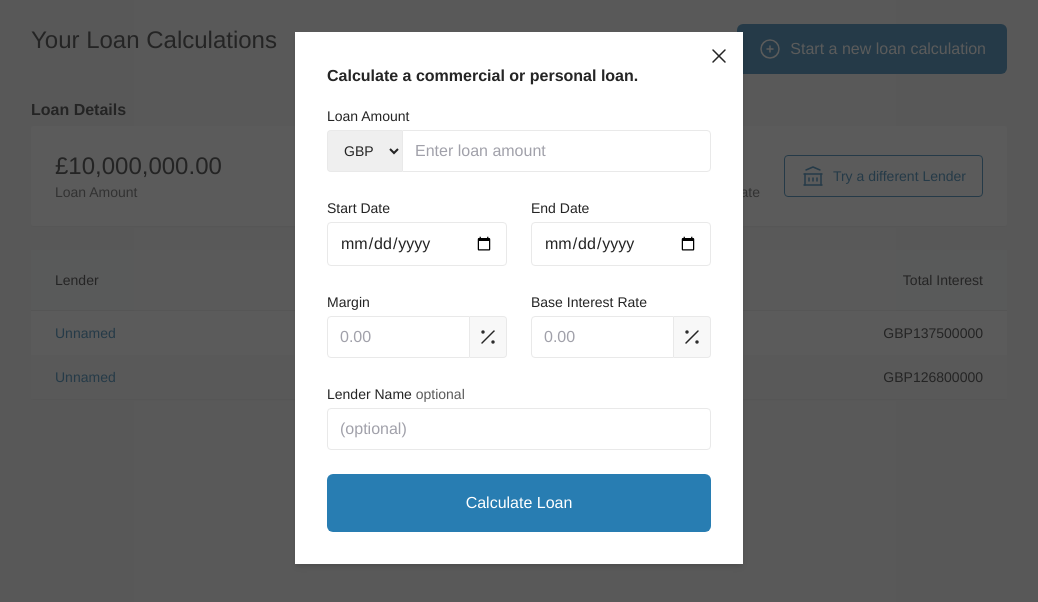
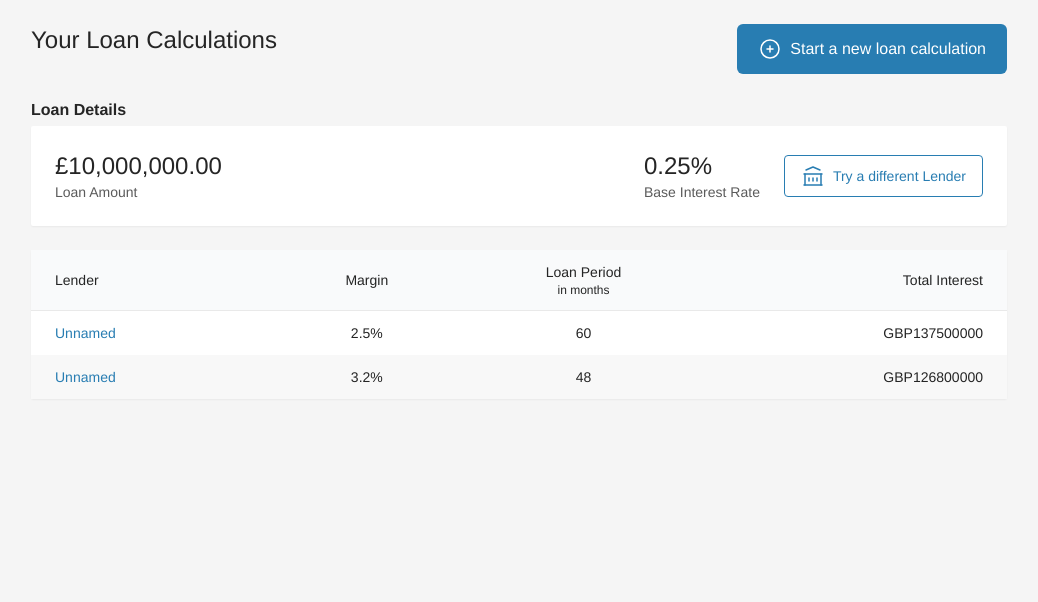
Before and after one commit to functionfirst/loan-calc, a Vue app: page / in a window 1280 px wide. Shown: the top 602 px of the page, without its empty margins (121-1159 px from the left). Built offline with nearby package versions, Linux system fonts and the light colour scheme.

Commit message:
Add composable for controlling modal state
Allows us to trigger opening of the modal for each of our 3 actions

```diff
--- a/src/components/DifferentLenderButton.vue
+++ b/src/components/DifferentLenderButton.vue
@@ -1,5 +1,5 @@
 <template>
-  <SecondaryButton>
+  <SecondaryButton @click="setIsOpen(true)">
     <IconBank class="h-6 w-6" />
     Try a different Lender
   </SecondaryButton>
@@ -7,6 +7,7 @@
 
 <script lang="ts">
 import { defineComponent } from 'vue'
+import useModal from '@/composables/useModal'
 import IconBank from '@/components/IconBank.vue'
 import SecondaryButton from '@/components/SecondaryButton.vue'
 
@@ -14,6 +15,14 @@ export default defineComponent({
   components: {
     IconBank,
     SecondaryButton
+  },
+
+  setup () {
+    const { setIsOpen } = useModal()
+
+    return {
+      setIsOpen
+    }
   }
 })
 </script>
--- a/src/components/Modal.vue
+++ b/src/components/Modal.vue
@@ -8,12 +8,12 @@
     leave-to-class="opacity-0 -translate-y-12"
   >
     <div
-      v-show="open"
+      v-show="isOpen"
       class="fixed bg-white p-6 md:p-8 shadow-md max-w-md z-50 inset-x-0 top-0 md:top-8 m-auto max-h-screen overflow-auto"
     >
       <button
         class="h-12 w-12 flex items-center justify-center -mt-6 md:-mt-8 float-right -mr-6 md:-mr-8"
-        @click="open = false"
+        @click="setIsOpen(false)"
       >
         <IconX class="h-6  w-6" />
       </button>
@@ -29,16 +29,17 @@
     leave-to-class="opacity-0"
   >
     <div
-      v-show="open"
-      class="bg-black fixed inset-0 z-40 bg-opacity-75"
-      @click="open = false"
+      v-show="isOpen"
+      class="bg-black cursor-pointer fixed inset-0 z-40 bg-opacity-75"
+      @click="setIsOpen(false)"
     />
   </transition>
 </template>
 
 <script lang="ts">
-import { defineComponent, ref } from 'vue'
+import { defineComponent } from 'vue'
 import IconX from '@/components/IconX.vue'
+import useModal from '@/composables/useModal'
 
 export default defineComponent({
   components: {
@@ -46,10 +47,11 @@ export default defineComponent({
   },
 
   setup () {
-    const open = ref(true)
+    const { setIsOpen, isOpen } = useModal()
 
     return {
-      open
+      setIsOpen,
+      isOpen
     }
   }
 })
--- a/src/components/StartLoanButton.vue
+++ b/src/components/StartLoanButton.vue
@@ -1,5 +1,8 @@
 <template>
-  <PrimaryButton size="lg">
+  <PrimaryButton
+    size="lg"
+    @click="setIsOpen(true)"
+  >
     <IconCirclePlus class="h-6 w-6" />
     Start a new loan calculation
   </PrimaryButton>
@@ -7,6 +10,7 @@
 
 <script lang="ts">
 import { defineComponent } from 'vue'
+import useModal from '@/composables/useModal'
 import IconCirclePlus from '@/components/IconCirclePlus.vue'
 import PrimaryButton from '@/components/PrimaryButton.vue'
 
@@ -14,6 +18,14 @@ export default defineComponent({
   components: {
     IconCirclePlus,
     PrimaryButton
+  },
+
+  setup () {
+    const { setIsOpen } = useModal()
+
+    return {
+      setIsOpen
+    }
   }
 })
 </script>
--- /dev/null
+++ b/src/composables/useModal.ts
@@ -0,0 +1,19 @@
+import { readonly, ref, Ref } from 'vue'
+
+interface IUseModal {
+  setIsOpen: (value: boolean) => void,
+  isOpen: Readonly<Ref<boolean>>
+}
+
+const isOpen = ref(false)
+
+const setIsOpen = (value: boolean) => {
+  isOpen.value = value
+}
+
+export default function useModal (): IUseModal {
+  return {
+    setIsOpen,
+    isOpen: readonly(isOpen)
+  }
+}
--- a/src/views/Loan.vue
+++ b/src/views/Loan.vue
@@ -44,7 +44,10 @@
       </DescriptionList>
 
       <div class="col-span-2 md:col-span-1">
-        <SecondaryButton class="mx-auto md:mx-0 justify-center">
+        <SecondaryButton
+          class="mx-auto md:mx-0 justify-center"
+          @click="setIsOpen(true)"
+        >
           <IconPencil class="h-6 w-6" />
           Edit Loan Details
         </SecondaryButton>
@@ -109,6 +112,7 @@
 
 <script lang="ts">
 import { defineComponent, reactive, toRefs } from 'vue'
+import useModal from '@/composables/useModal'
 import BaseLink from '@/components/BaseLink.vue'
 import Card from '@/components/Card.vue'
 import DescriptionList from '@/components/DescriptionList.vue'
@@ -139,6 +143,7 @@ export default defineComponent({
   },
 
   setup () {
+    const { setIsOpen } = useModal()
     // @todo replace with dynamic fetch
     const loan = reactive({
       lender: 'Unnamed',
@@ -188,6 +193,7 @@ export default defineComponent({
     })
 
     return {
+      setIsOpen,
       ...toRefs(loan)
     }
   }
```
